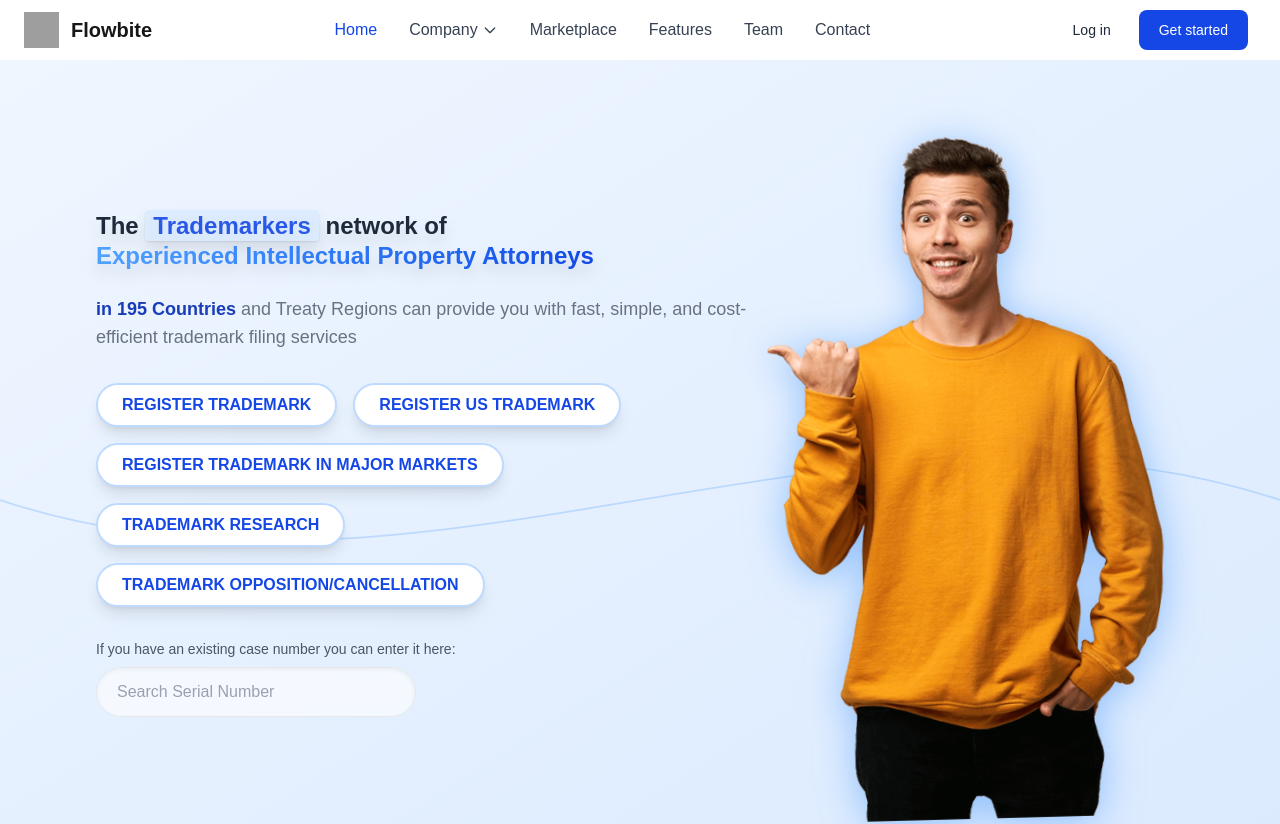
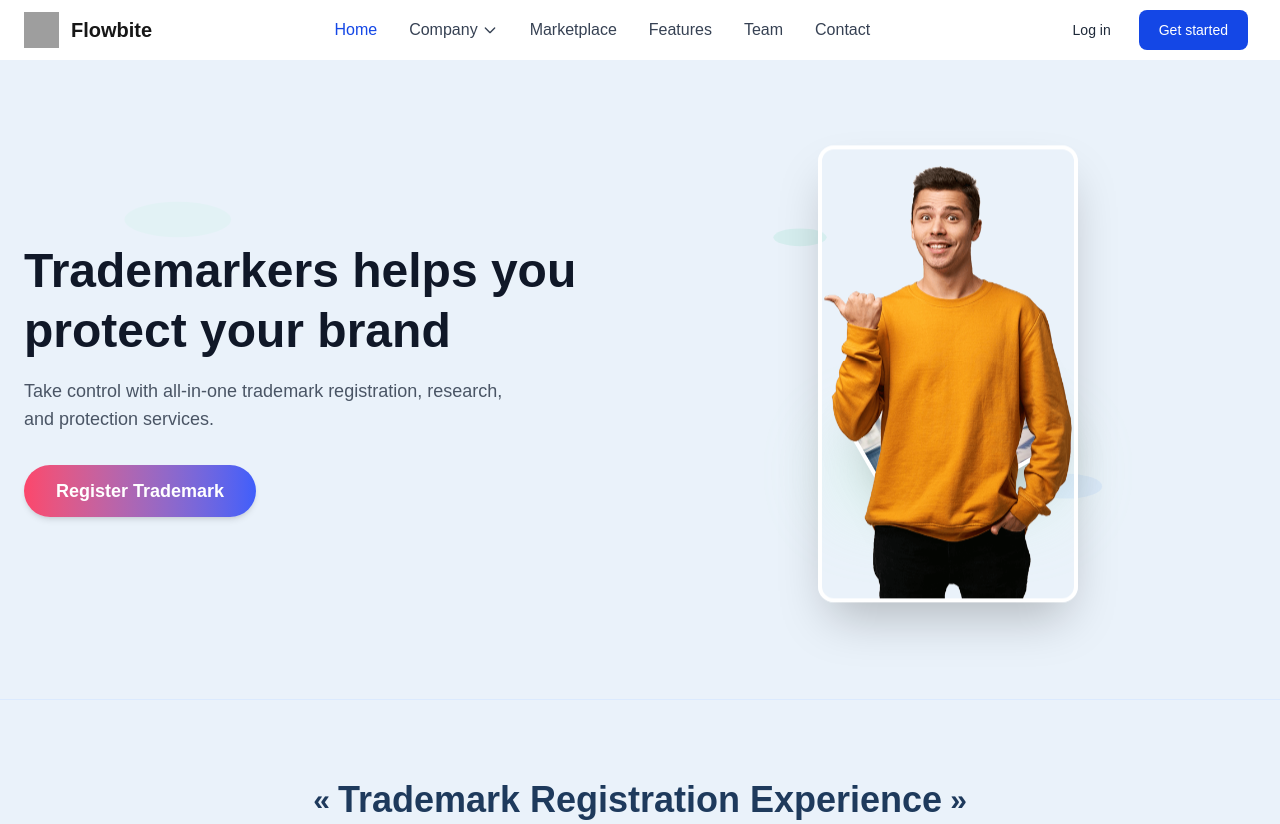
Before and after one commit to abdullahwebdev9176/trademark-project, a Next.js app: page / in a window 1280 px wide. Shown: the top 824 px of the page. Built offline with nearby package versions, Linux system fonts and the light colour scheme; grey boxes are pictures that could not be loaded.

Commit message:
complete home page

```diff
--- a/components/HomeSections/HeroSection.jsx
+++ b/components/HomeSections/HeroSection.jsx
@@ -7,95 +7,95 @@ import 'swiper/css';
 import Link from 'next/link';
 import { assets } from '@/Assets/assets';
 
-const actions = [
-  'REGISTER TRADEMARK',
-  'REGISTER US TRADEMARK',
-  'REGISTER TRADEMARK IN MAJOR MARKETS',
-  'TRADEMARK RESEARCH',
-  'TRADEMARK OPPOSITION/CANCELLATION',
-];
+// Hero image and card assets (replace with your own if needed)
+import heroPhone from '@/Assets/images/hero-man.png';
+import heroCard from '@/Assets/images/in-profit-content-1.jpg';
+
+// Acorns-style hero content
+const heroContent = {
+  heading: 'Trademarkers helps you protect your brand',
+  subheading: '',
+  description: 'Take control with all-in-one trademark registration, research, and protection services.',
+  button: {
+    text: 'Register Trademark',
+    href: '#register',
+  },
+};
 
 const HeroSection = () => {
   return (
-    <section className="relative bg-gradient-to-br from-blue-50 to-blue-100 overflow-hidden min-h-[80vh] flex items-center justify-center">
-      {/* SVG Pattern BG */}
-      <svg className="absolute left-0 top-0 w-full h-full opacity-30 pointer-events-none" viewBox="0 0 1440 560" fill="none" xmlns="http://www.w3.org/2000/svg">
-        <path d="M0,320 C480,480 960,160 1440,320" stroke="#60a5fa" strokeWidth="2" fill="none" />
+    <section className="relative bg-[#eaf2fa] from-blue-50 to-blue-100 min-h-[80vh] flex items-center justify-center overflow-hidden border-b border-blue-100">
+      {/* Decorative acorn/leaf SVGs (optional, for style) */}
+      <svg className="absolute left-0 top-0 w-full h-full opacity-10 pointer-events-none" viewBox="0 0 1440 560" fill="none" xmlns="http://www.w3.org/2000/svg">
+        <ellipse cx="200" cy="100" rx="60" ry="20" fill="#a7f3d0" />
+        <ellipse cx="1200" cy="400" rx="40" ry="14" fill="#60a5fa" />
+        <ellipse cx="900" cy="120" rx="30" ry="10" fill="#34d399" />
       </svg>
-      <div className="px-6 xl:px-0 relative z-10 mx-w-full xl:max-w-[85%] flex flex-col-reverse lg:flex-row items-center justify-center mx-auto w-full px-4 py-12">
-        {/* Left Content */}
-        <div className="w-full lg:w-[60%] text-center lg:text-left animate-fadein">
-          <h1 className="text-2xl sm:text-3xl lg:text-2xl lg:text-2xl font-extrabold text-gray-800 leading-tight mb-6 drop-shadow-xl">
-            The <span className="text-blue-700 bg-blue-100 px-2 py-0.5 rounded animate-pulse shadow">Trademarkers</span> network of
-            <br className="hidden sm:block" />
-            <span className="bg-gradient-to-r from-blue-400 to-blue-700 bg-clip-text text-transparent px-2 lg:px-0">Experienced Intellectual Property Attorneys</span>
+      <div className="relative z-10 w-full max-w-7xl mx-auto flex flex-col lg:flex-row items-center justify-between px-6 py-16 gap-10 lg:gap-0">
+        {/* Left: Text */}
+        <div className="w-full lg:w-1/2 flex flex-col items-center lg:items-start text-center lg:text-left">
+          <h1 className="text-3xl sm:text-4xl md:text-5xl font-extrabold text-gray-900 mb-4 leading-tight">
+            {heroContent.heading}
           </h1>
-          <p className="mb-2 text-gray-700 text-lg">
-            <span className="font-bold text-blue-800">in 195 Countries</span> <span className="text-gray-500">and Treaty Regions can provide you with fast, simple, and cost-efficient trademark filing services</span>
+          {heroContent.subheading && (
+            <h2 className="text-xl sm:text-2xl font-semibold text-blue-700 mb-2">{heroContent.subheading}</h2>
+          )}
+          <p className="text-gray-600 text-lg mb-8 max-w-lg">
+            {heroContent.description}
           </p>
-          {/* Action Buttons (Grid) */}
-          <div className="my-8 w-full flex justify-center lg:justify-start flex-wrap gap-4">
-            {actions.map((action, idx) => (
-              <Link href="#"
-                key={idx}
-                className="flex items-center justify-center gap-2 px-6 py-2 bg-white text-blue-700 font-semibold text-base rounded-full shadow-lg border-2 border-blue-200 hover:bg-gradient-to-r hover:from-blue-600 hover:to-blue-400 hover:text-white hover:scale-105 hover:shadow-2xl transition-all duration-300 focus:outline-none focus:ring-4 focus:ring-blue-300 group relative overflow-hidden"
-              >
-
-                <span className="relative z-10 transition-all duration-300">{action}</span>
-                <span className="absolute left-0 top-0 w-full h-full bg-blue-100 opacity-0 group-hover:opacity-20 transition-all duration-300" />
-              </Link>
-            ))}
+          <Link
+            href={heroContent.button.href}
+            className="inline-block px-8 py-3 rounded-full bg-gradient-to-r from-[#FC466B] to-[#3F5EFB] text-white font-semibold text-lg shadow-md hover:from-[#3F5EFB] hover:to-[#FC466B] transition-colors duration-200 focus:outline-none focus:ring-4 focus:ring-pink-200"
+          >
+            {heroContent.button.text}
+          </Link>
+        </div>
+        {/* Right: Phone and Card Images, with floating effect */}
+        <div className="w-full lg:w-1/2 flex items-center justify-center relative min-h-[340px]">
+          {/* Card shadow */}
+          <div className="absolute left-1/2 top-[70%] -translate-x-1/2 -translate-y-1/2 w-56 h-16 bg-green-200 rounded-full blur-2xl opacity-40 z-0" />
+          {/* Card */}
+          <div className="absolute left-1/2 top-[60%] -translate-x-1/2 -translate-y-1/2 z-10 rotate-[-15deg] animate-bounce-slow">
+            <Image
+              src={heroCard}
+              alt="Trademark Card"
+              width={180}
+              height={120}
+              className="rounded-xl shadow-2xl border-4 border-white object-cover"
+              priority
+            />
           </div>
-          <div className="mb-2 text-gray-600 text-sm">If you have an existing case number you can enter it here:</div>
-          <div className="flex items-center justify-center lg:justify-start gap-2">
-            <input
-              type="text"
-              placeholder="Search Serial Number"
-              className="w-full max-w-xs px-5 py-3 rounded-full bg-white/60 shadow-inner border border-gray-200 focus:ring-2 focus:ring-blue-300 outline-none backdrop-blur-md placeholder-gray-400 text-gray-800 transition"
+          {/* Phone */}
+          <div className="relative z-20 animate-float-up">
+            <Image
+              src={heroPhone}
+              alt="Trademark App"
+              width={260}
+              height={520}
+              className="object-contain rounded-2xl shadow-2xl border-4 border-white"
+              priority
             />
           </div>
         </div>
-        {/* Right Image with Swiper overlay and animated slider */}
-        <div className="pb-10 lg:pb-0 w-full lg:w-[40%] flex items-center justify-center animate-fadein delay-200 relative">
-          <Image
-            src={assets.HeroMan}
-            alt="Trademark Expert"
-            width={400}
-            height={500}
-            className="object-contain drop-shadow-2xl rounded-xl animate-hero-img-effect"
-            priority
-          />
-
-        </div>
       </div>
-      {/* Custom Animations - moved to global to avoid nested styled-jsx error */}
+      {/* Custom Animations */}
       <style jsx global>{`
-        @keyframes hero-img-effect {
-          0% { filter: brightness(0.95) drop-shadow(0 0 0 #60a5fa); transform: scale(0.98) rotate(-2deg); }
-          30% { filter: brightness(1.05) drop-shadow(0 8px 32px #60a5fa55); transform: scale(1.03) rotate(2deg); }
-          60% { filter: brightness(1.08) drop-shadow(0 12px 40px #60a5fa33); transform: scale(1.01) rotate(-1deg); }
-          100% { filter: brightness(0.95) drop-shadow(0 0 0 #60a5fa); transform: scale(0.98) rotate(-2deg); }
+        @keyframes float-up {
+          0% { transform: translateY(0); }
+          50% { transform: translateY(-18px); }
+          100% { transform: translateY(0); }
         }
-        .animate-hero-img-effect {
-          animation: hero-img-effect 3.5s ease-in-out infinite;
+        .animate-float-up {
+          animation: float-up 3.5s ease-in-out infinite;
         }
-        .swiper-fade .swiper-slide {
-          transition-property: opacity, transform;
+        @keyframes bounce-slow {
+          0% { transform: translateY(0) rotate(-15deg); }
+          50% { transform: translateY(-10px) rotate(-15deg); }
+          100% { transform: translateY(0) rotate(-15deg); }
         }
-        @keyframes bubble {
-          0% { transform: scale(0.95); box-shadow: 0 0 0 0 rgba(59,130,246,0.3); }
-          50% { transform: scale(1.05); box-shadow: 0 8px 32px 0 rgba(59,130,246,0.15); }
-          100% { transform: scale(0.95); box-shadow: 0 0 0 0 rgba(59,130,246,0.3); }
+        .animate-bounce-slow {
+          animation: bounce-slow 3.2s ease-in-out infinite;
         }
-        .animate-bubble {
-          animation: bubble 2s infinite;
-        }
-        @keyframes fadein {
-          from { opacity: 0; transform: translateY(30px); }
-          to { opacity: 1; transform: translateY(0); }
-        }
-        .animate-fadein { animation: fadein 1s ease; }
-        .animate-fadein-up { animation: fadein 0.7s cubic-bezier(.4,0,.2,1); }
       `}</style>
     </section>
   );
--- a/components/layoutClient/Footer.jsx
+++ b/components/layoutClient/Footer.jsx
@@ -1,9 +1,32 @@
-import React from 'react'
+import React from 'react';
+
+const footerLinks = [
+  { name: 'Home', href: '/' },
+  { name: 'About', href: '/about' },
+  { name: 'Contact', href: '/contact' },
+];
 
 const Footer = () => {
   return (
-    <div>Footer</div>
-  )
-}
+    <footer className="bg-gradient-to-br from-blue-50 to-blue-100 border-t border-blue-200 w-full">
+      <div className="container mx-auto px-4 py-8 flex flex-col items-center">
+        <ul className="flex flex-wrap justify-center gap-2 sm:gap-4 text-sm text-slate-600 mb-4">
+          {footerLinks.map((link) => (
+            <li key={link.name}>
+              <a
+                href={link.href}
+                className="inline-block py-2 px-4 rounded hover:text-blue-700 hover:bg-blue-100 transition-colors duration-150"
+              >
+                {link.name}
+              </a>
+            </li>
+          ))}
+        </ul>
+        <hr className="w-full border-blue-200 my-2" />
+        <p className="text-center text-xs text-slate-700 mt-2">&copy; {new Date().getFullYear()} Trademarkers. All Rights Reserved</p>
+      </div>
+    </footer>
+  );
+};
 
-export default Footer
+export default Footer;
```
Also changed, not shown: components/AdminComponents/Login.jsx (added, +13 -0 lines).
